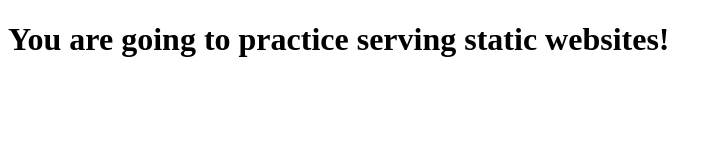
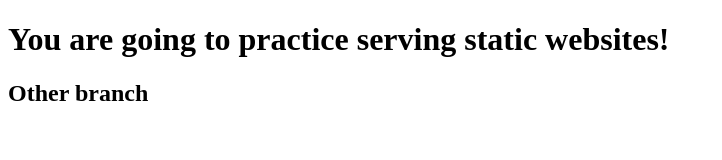
Before and after one commit to Henny1993/practice-static-websites, a plain HTML site: page index.html in a window 1280 px wide. Shown: the whole page, without its empty margins (0-722 px from the left). Drawn offline with Linux system fonts and the light colour scheme.

Commit message:
added h1 other

```diff
--- a/index.html
+++ b/index.html
@@ -10,7 +10,7 @@
 
 <body>
   <h1>You are going to practice serving static websites!</h1>
-
+  <h2>Other branch</h2>
 </body>
 
 </html>
```
